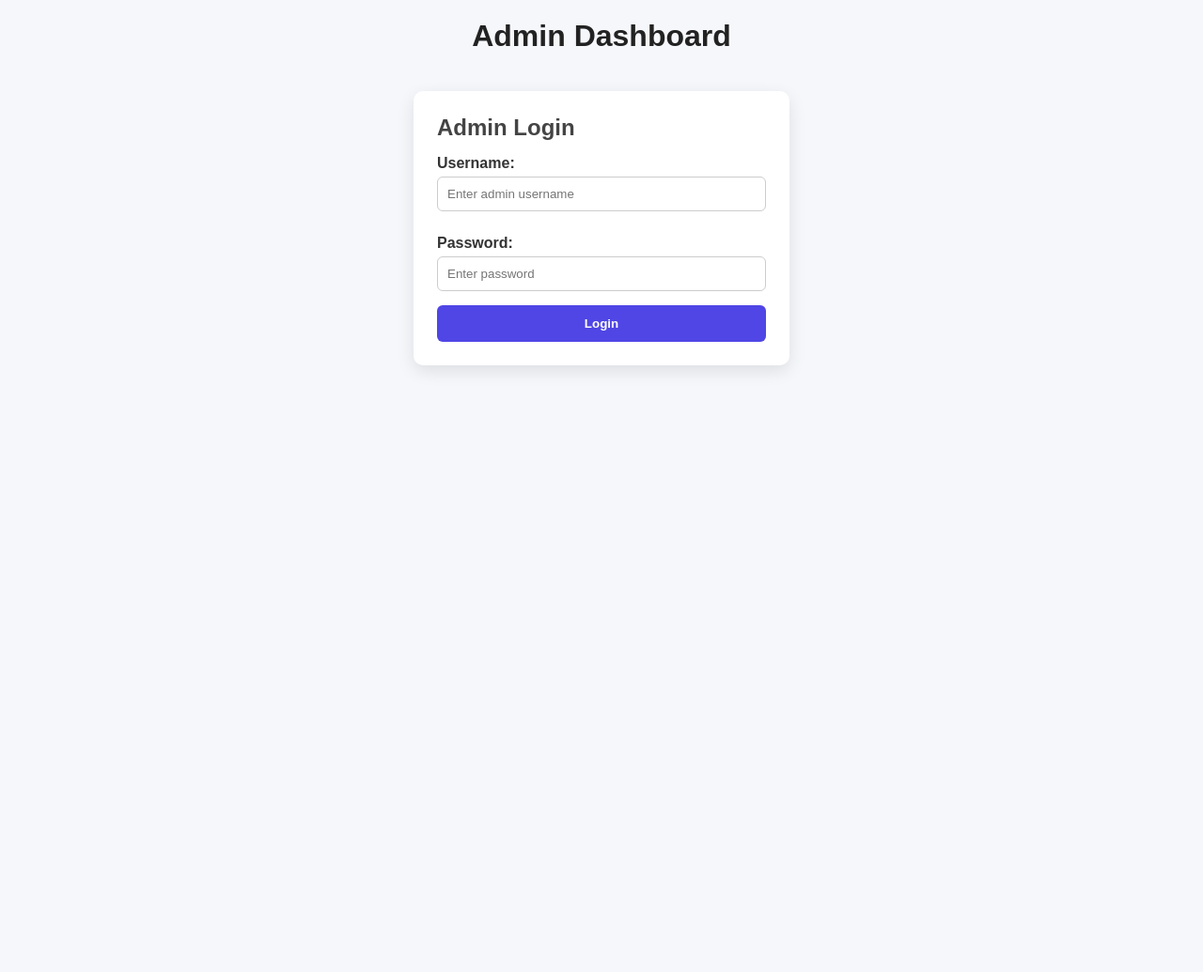
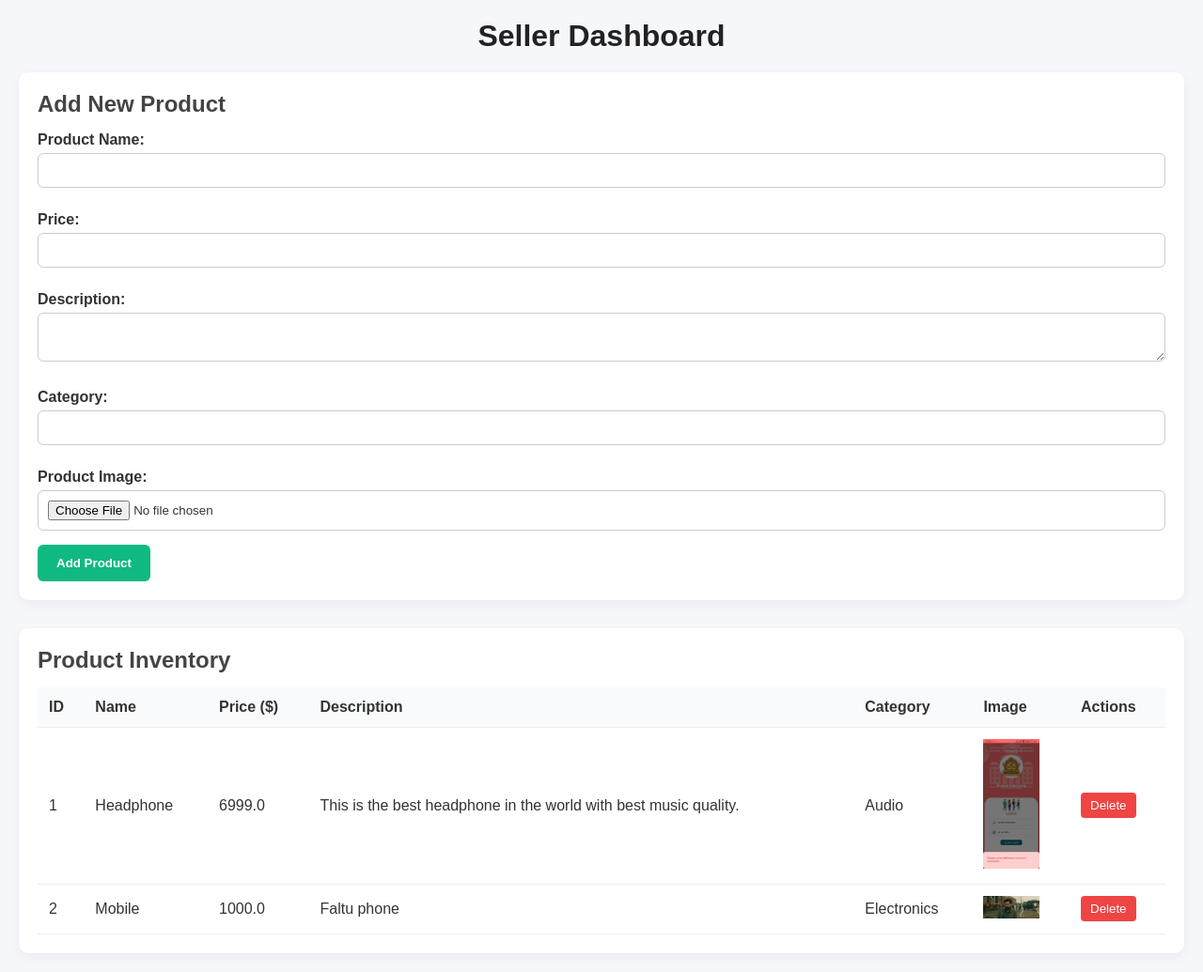
Before and after one commit to Rushi0906/ECommerce, a Flask app: page /admin in a window 1280 px wide. Shown: the whole page at 94% size. Before the commit the page ends 395 px from the top, so only its background shows below. Run offline with Flask 3, Linux system fonts and the light colour scheme.

Commit message:
Added Product page

```diff
--- a/models.py
+++ b/models.py
@@ -13,5 +13,8 @@ class Product(db.Model):
     name = db.Column(db.String(100), nullable=False)
     category = db.Column(db.String(50), nullable=False)
     price = db.Column(db.Float, nullable=False)
+    old_price = db.Column(db.Float)       # <-- new column
+    discount = db.Column(db.Float)        # <-- new column
+    rating = db.Column(db.Integer)        # <-- new column
     image = db.Column(db.String(200))
     description = db.Column(db.Text)
--- a/routes.py
+++ b/routes.py
@@ -1,27 +1,44 @@
-from flask import Flask, render_template, redirect, url_for, request
+from flask import Flask, render_template, redirect, url_for, request, flash
 from models import db, User, Product
+import os
+from werkzeug.utils import secure_filename
+import os
+print(os.listdir(os.path.join(os.getcwd(), 'templates')))
+
+
+UPLOAD_FOLDER = 'static/Uploads'
 
 class EcommerceRoutes:
     def __init__(self, app: Flask):
         self.app = app
+        self.app.config['UPLOAD_FOLDER'] = UPLOAD_FOLDER
         self.register_routes()
 
     def register_routes(self):
+        # Home Page
         @self.app.route('/')
         def home():
-            # Example: load first 4 products dynamically
             products = Product.query.limit(4).all()
             return render_template('index.html', products=products)
 
+        # Shop Page
         @self.app.route('/shop')
         def shop():
             products = Product.query.all()
             return render_template('shop.html', products=products)
 
+        # Product Detail Page
+        @self.app.route('/product/<int:id>')
+        def product_detail(id):
+            product = Product.query.get_or_404(id)
+            return render_template('productpage.html', product=product)
+
+        # Contact Page
         @self.app.route('/contact')
         def contact():
             return render_template('contact.html')
 
+        # Signup
         @self.app.route('/signup', methods=['GET', 'POST'])
         def signup():
             if request.method == 'POST':
@@ -31,9 +48,10 @@ class EcommerceRoutes:
                 new_user = User(username=username, email=email, password=password)
                 db.session.add(new_user)
                 db.session.commit()
-                return redirect(url_for('login'))
+                return redirect(url_for('sign'))
             return render_template('signup.html')
 
+        # Signin
         @self.app.route('/sign', methods=['GET', 'POST'])
         def sign():
             if request.method == 'POST':
@@ -44,10 +62,50 @@ class EcommerceRoutes:
                     return redirect(url_for('home'))
             return render_template('sign.html')
 
-        @self.app.route('/admin')
+        # Admin Dashboard
+        @self.app.route('/admin', methods=['GET'])
         def admin():
-            return render_template('admin.html')
+            products = Product.query.all()
+            return render_template('admin.html', products=products)
 
+        # Add Product (POST)
+        @self.app.route('/add_product', methods=['POST'])
+        def add_product():
+            name = request.form['productName']
+            price = float(request.form['productPrice'])
+            description = request.form.get('productDescription', '')
+            category = request.form.get('productCategory', '')
+
+            # Handle file upload
+            image_file = request.files.get('productImage')
+            image_path = ''
+            if image_file and image_file.filename != '':
+                filename = secure_filename(image_file.filename)
+                image_file.save(os.path.join(self.app.config['UPLOAD_FOLDER'], filename))
+                image_path = f'Uploads/{filename}'  # store relative path
+
+            new_product = Product(
+                name=name,
+                price=price,
+                description=description,
+                category=category,
+                image=image_path
+            )
+            db.session.add(new_product)
+            db.session.commit()
+            flash('Product added successfully!', 'success')
+            return redirect(url_for('admin'))
+
+        # Delete Product
+        @self.app.route('/delete_product/<int:id>', methods=['POST'])
+        def delete_product(id):
+            product = Product.query.get_or_404(id)
+            db.session.delete(product)
+            db.session.commit()
+            flash('Product deleted successfully!', 'success')
+            return redirect(url_for('admin'))
+
+        # Seller Page
         @self.app.route('/seller')
         def seller():
             return render_template('seller.html')
--- a/templates/admin.html
+++ b/templates/admin.html
@@ -3,67 +3,37 @@
 <head>
   <meta charset="UTF-8">
   <meta name="viewport" content="width=device-width, initial-scale=1.0">
-  <title>Admin Dashboard - E-commerce</title>
+  <title>Admin Dashboard - E-Commerce Hub</title>
   <link rel="stylesheet" href="/static/CSS/admin.css">
 </head>
 <body>
-  <h1>Admin Dashboard</h1>
 
-  <!-- Admin Login Form -->
-  <div id="loginDiv" class="login-card">
-    <h2>Admin Login</h2>
-    <form id="loginForm">
-      <label for="username">Username:</label>
-      <input type="text" id="username" name="username" placeholder="Enter admin username" required>
+<h1>Seller Dashboard</h1>
 
-      <label for="password">Password:</label>
-      <input type="password" id="password" name="password" placeholder="Enter password" required>
-
-      <button type="submit">Login</button>
-    </form>
-    <p id="loginError" class="error">Invalid username or password!</p>
-  </div>
-
-  <!-- Admin Section -->
-  <div id="adminSection" style="display:none;">
-
-    <!-- Summary Cards -->
-    <div class="dashboard-cards">
-      <div class="card">
-        <h3>Total Products</h3>
-        <p id="totalProducts">0</p>
-      </div>
-      <div class="card">
-        <h3>Inventory Value</h3>
-        <p id="inventoryValue">$0</p>
-      </div>
-      <div class="card">
-        <h3>Total Categories</h3>
-        <p id="totalCategories">0</p>
-      </div>
-    </div>
-
-    <!-- Add Product -->
+<!-- Add Product Form -->
 <section class="add-product">
   <h2>Add New Product</h2>
-      <form id="productForm">
+  <form id="productForm" action="{{ url_for('add_product') }}" method="POST" enctype="multipart/form-data">
     <label for="productName">Product Name:</label>
-        <input type="text" id="productName" name="productName" placeholder="Enter product name" required>
+    <input type="text" id="productName" name="productName" required>
 
     <label for="productPrice">Price:</label>
-        <input type="number" id="productPrice" name="productPrice" placeholder="Enter price" required>
+    <input type="number" id="productPrice" name="productPrice" step="0.01" required>
 
     <label for="productDescription">Description:</label>
-        <textarea id="productDescription" name="productDescription" placeholder="Enter description"></textarea>
+    <textarea id="productDescription" name="productDescription"></textarea>
 
     <label for="productCategory">Category:</label>
-        <input type="text" id="productCategory" name="productCategory" placeholder="Enter category">
+    <input type="text" id="productCategory" name="productCategory">
+
+    <label for="productImage">Product Image:</label>
+    <input type="file" id="productImage" name="productImage">
 
     <button type="submit">Add Product</button>
   </form>
 </section>
 
-    <!-- Inventory Table -->
+<!-- Product Inventory -->
 <section class="inventory">
   <h2>Product Inventory</h2>
   <table>
@@ -74,122 +44,34 @@
         <th>Price ($)</th>
         <th>Description</th>
         <th>Category</th>
+        <th>Image</th>
         <th>Actions</th>
       </tr>
     </thead>
-        <tbody id="productTable">
-          <!-- Dynamically added rows -->
+    <tbody>
+      {% for product in products %}
+      <tr>
+        <td>{{ product.id }}</td>
+        <td>{{ product.name }}</td>
+        <td>{{ product.price }}</td>
+        <td>{{ product.description }}</td>
+        <td>{{ product.category }}</td>
+        <td>
+          {% if product.image %}
+            <img src="{{ url_for('static', filename=product.image) }}" alt="{{ product.name }}" width="60">
+          {% endif %}
+        </td>
+        <td>
+          <form action="{{ url_for('delete_product', id=product.id) }}" method="POST" style="display:inline;">
+            <button type="submit" class="delete">Delete</button>
+          </form>
+          <!-- You can also add an Edit button linking to edit page -->
+        </td>
+      </tr>
+      {% endfor %}
     </tbody>
   </table>
 </section>
-  </div>
 
-  <script>
-    const loginForm = document.getElementById('loginForm');
-    const loginDiv = document.getElementById('loginDiv');
-    const adminSection = document.getElementById('adminSection');
-    const loginError = document.getElementById('loginError');
-
-    // Admin credentials
-    const ADMIN_USERNAME = "admin";
-    const ADMIN_PASSWORD = "pass123";
-
-    // Product management
-    let productId = 1;
-    const productForm = document.getElementById('productForm');
-    const productTable = document.getElementById('productTable');
-
-    // Dashboard stats
-    const totalProductsEl = document.getElementById("totalProducts");
-    const inventoryValueEl = document.getElementById("inventoryValue");
-    const totalCategoriesEl = document.getElementById("totalCategories");
-
-    let totalProducts = 0;
-    let inventoryValue = 0;
-    let categories = new Set();
-
-    // Login
-    loginForm.addEventListener('submit', function(e){
-      e.preventDefault();
-      const username = document.getElementById('username').value;
-      const password = document.getElementById('password').value;
-
-      if(username === ADMIN_USERNAME && password === ADMIN_PASSWORD){
-        loginDiv.style.display = "none";
-        adminSection.style.display = "block";
-      } else {
-        loginError.style.display = "block";
-      }
-    });
-
-    // Add Product
-    productForm.addEventListener('submit', function(e) {
-      e.preventDefault();
-
-      const name = document.getElementById('productName').value;
-      const price = parseFloat(document.getElementById('productPrice').value);
-      const desc = document.getElementById('productDescription').value;
-      const category = document.getElementById('productCategory').value;
-
-      // Add row
-      const row = document.createElement('tr');
-      row.innerHTML = `
-        <td>${productId}</td>
-        <td>${name}</td>
-        <td>${price.toFixed(2)}</td>
-        <td>${desc}</td>
-        <td>${category}</td>
-        <td>
-          <button onclick="editProduct(this)">Edit</button>
-          <button onclick="deleteProduct(this)" class="delete">Delete</button>
-        </td>
-      `;
-      productTable.appendChild(row);
-
-      // Update stats
-      totalProducts++;
-      inventoryValue += price;
-      if(category) categories.add(category);
-
-      updateStats();
-
-      productId++;
-      productForm.reset();
-    });
-
-    // Update dashboard stats
-    function updateStats(){
-      totalProductsEl.textContent = totalProducts;
-      inventoryValueEl.textContent = `$${inventoryValue.toFixed(2)}`;
-      totalCategoriesEl.textContent = categories.size;
-    }
-
-    // Edit product
-    function editProduct(button) {
-      const row = button.closest("tr");
-      document.getElementById('productName').value = row.cells[1].innerText;
-      document.getElementById('productPrice').value = row.cells[2].innerText;
-      document.getElementById('productDescription').value = row.cells[3].innerText;
-      document.getElementById('productCategory').value = row.cells[4].innerText;
-      row.remove();
-    }
-
-    // Delete product
-    function deleteProduct(button) {
-      const row = button.closest("tr");
-      const price = parseFloat(row.cells[2].innerText);
-      const category = row.cells[4].innerText;
-
-      totalProducts--;
-      inventoryValue -= price;
-
-      // Check if category still exists
-      let stillExists = [...productTable.rows].some(r => r.cells[4].innerText === category);
-      if(!stillExists) categories.delete(category);
-
-      updateStats();
-      row.remove();
-    }
-  </script>
 </body>
 </html>
```
Also changed, not shown: static/CSS/productpage.css (added, +80 -0 lines), templates/productpage.html (added, +28 -0 lines), templates/shop.html (+50 -71 lines), app.py (line endings or trailing spaces), instance/ecommerce.db, static/Uploads/Issue_.jpg (added), static/Uploads/vlcsnap-2025-07-13-23h36m43s152.png (added), static/Uploads/vlcsnap-2025-07-14-23h07m24s837.png (added), templates/index.html (line endings or trailing spaces). Lines whose indentation alone changed are shown as unchanged.
